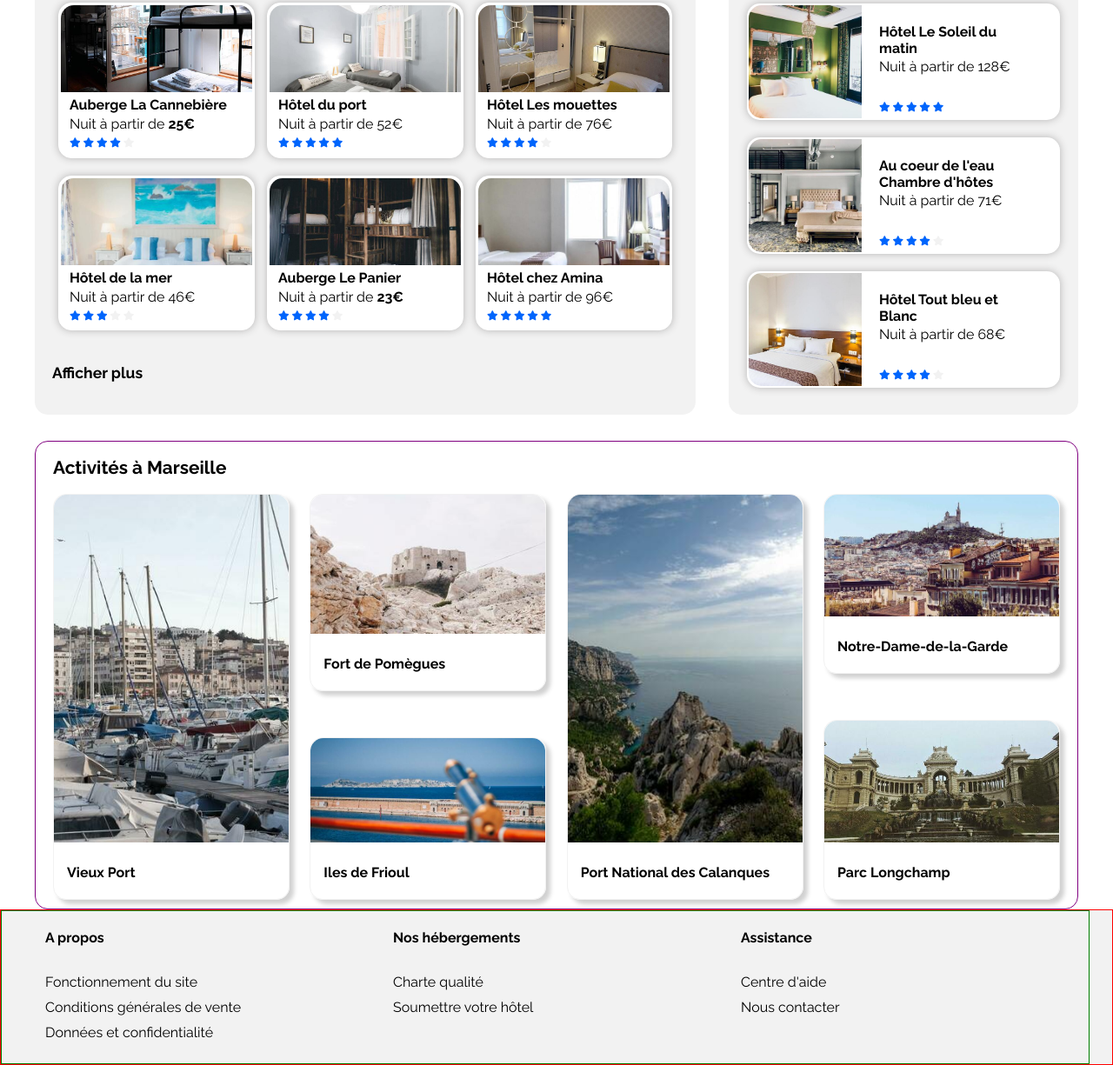
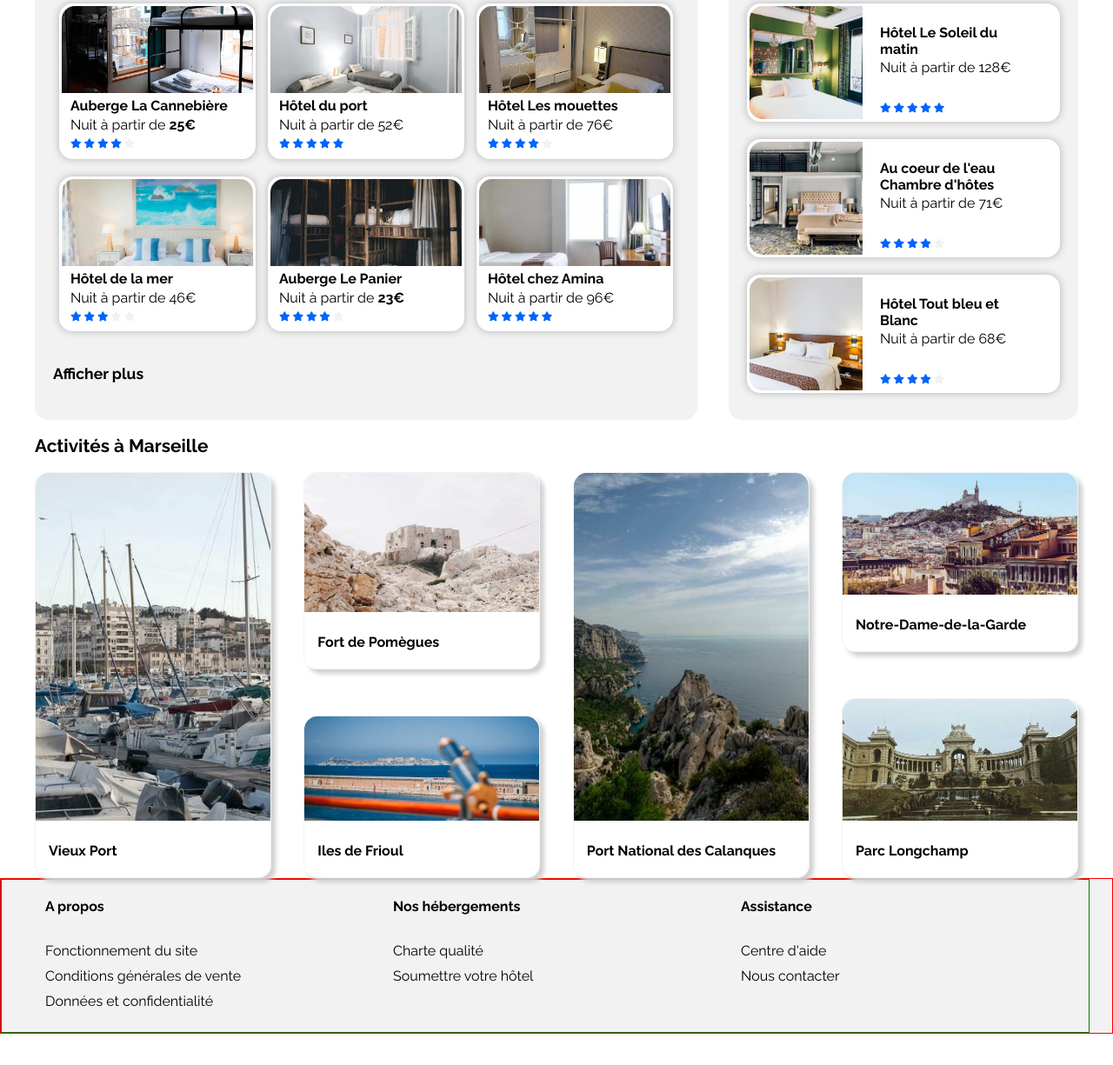
Before and after one commit to CyansWeb/YannickCathala_2_20092021, a plain HTML site: page index.html in a window 1280 px wide. Shown: the part 409-1634 px from the top of the page at 87% size. After the commit the page ends 1598 px from the top, so only its background shows below. Drawn offline with Linux system fonts and the light colour scheme.

Commit message:
update_05_11_2021

```diff
--- a/css/content.css
+++ b/css/content.css
@@ -7,6 +7,7 @@
 
 #section_hebergement {
     margin-top: 30px;
+    border: 1px solid #f2f2f2;
     background-color: #f2f2f2;
     border-radius: 15px;
     width: 60%;
@@ -83,6 +84,7 @@ aside {
 
 .photo_populaire {
     display: flex;
+    border: 1px solid white;
     background-color: white;
     border-radius: 15px;
     padding: 2px 10px 2px 2px;
@@ -108,13 +110,6 @@ aside {
 
 
 /*--------------------------- Activités -------------------------------*/
-
-#section_activites {
-    margin-top: 30px;
-    border-radius: 15px;
-    padding: 0 20px 10px 20px;
-    border: 1px solid purple;
-}
 
 .activites {
     display: flex;
--- a/css/media_queries.css
+++ b/css/media_queries.css
@@ -9,6 +9,10 @@
 /*----- LAPTOP jusque 1200px -----*/
 
 @media (max-width: 1200px) {
+    body {
+        width: 97%;
+        margin: auto;
+    }
     #section_hebergement {
         width: 55%;
     }
@@ -150,6 +154,7 @@
         height: 140px;
     }
     #section_hebergement {
+        border: 1px solid white;
         background-color: white;
     }
     .descriptif_hebergement {
```
